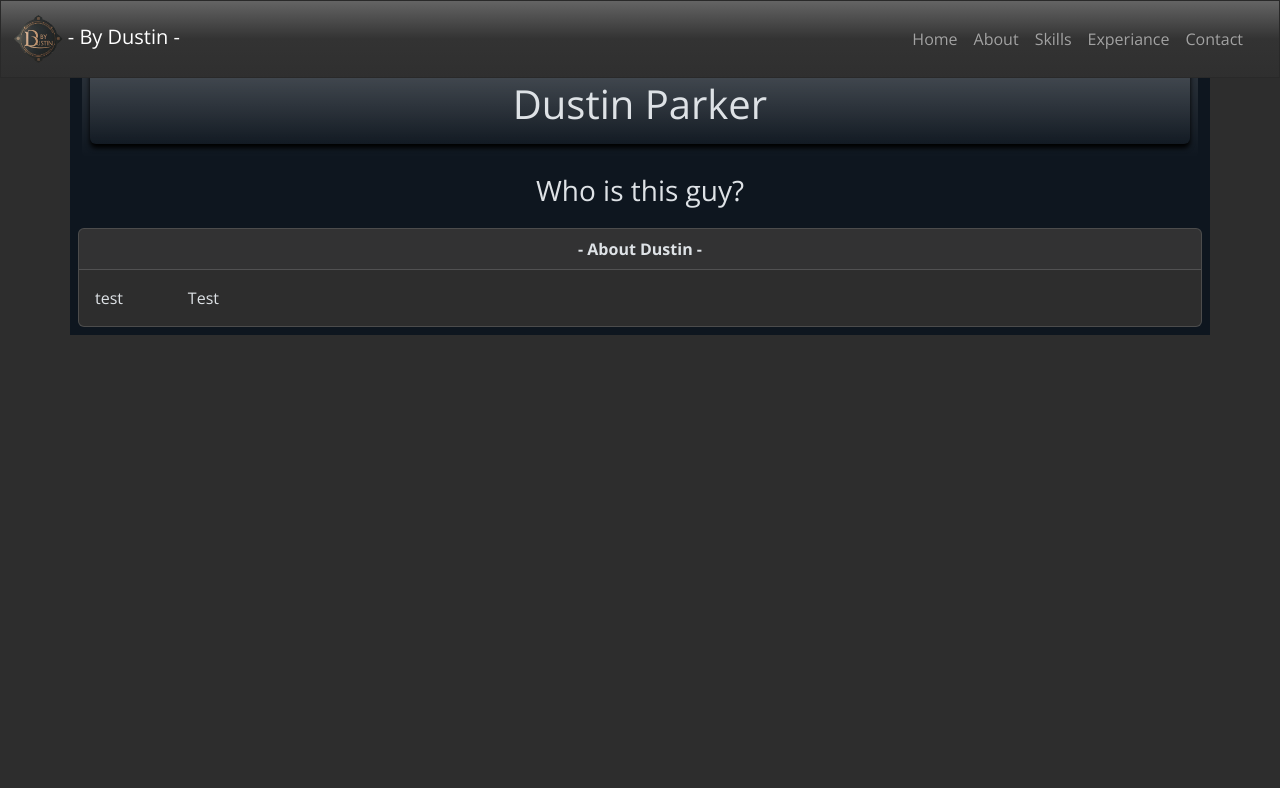
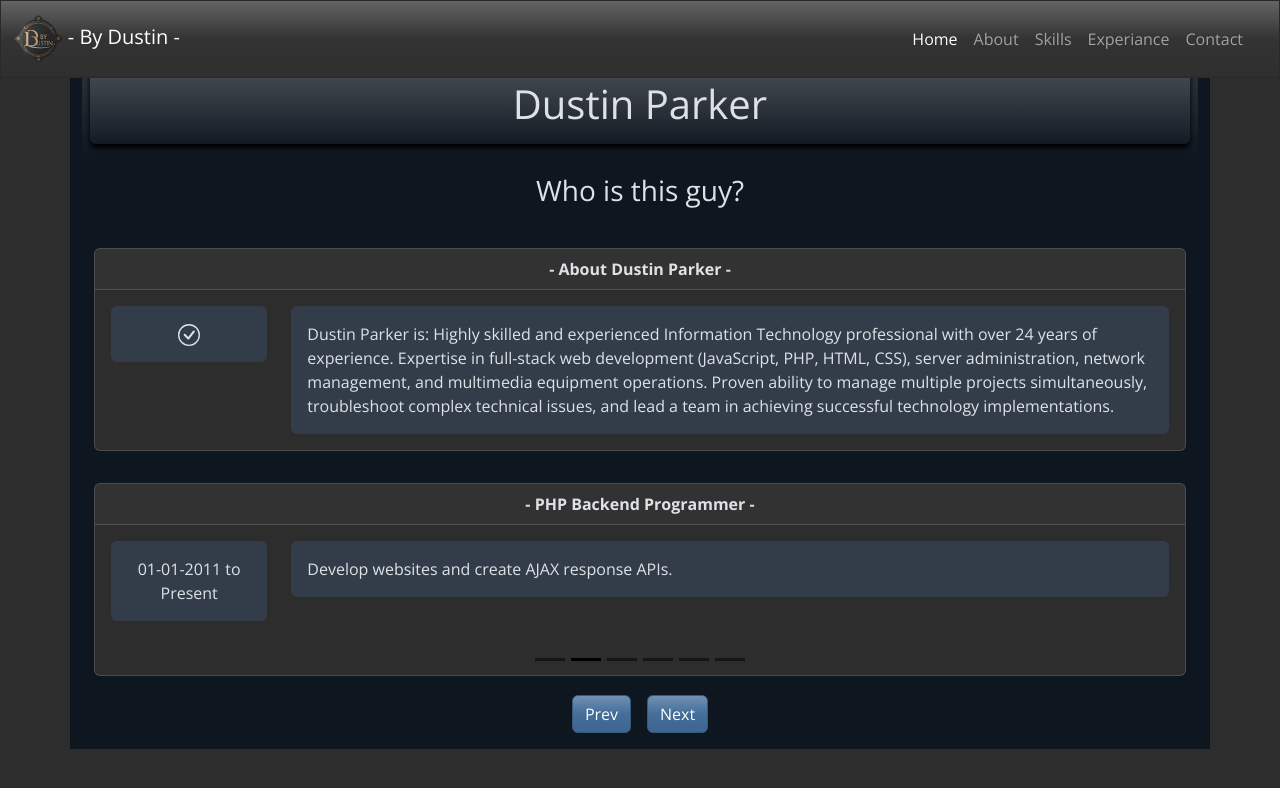
Before and after one commit to pagesbydustin/bydustin-portfolio, a React (Vite) app: page / in a window 1280 px wide. Shown: the top 788 px of the page. Built offline with nearby package versions, Linux system fonts and the light colour scheme.

Commit message:
upd experience

```diff
--- a/package.json
+++ b/package.json
@@ -15,6 +15,7 @@
     "react": "^18.3.1",
     "react-bootstrap": "^2.10.4",
     "react-dom": "^18.3.1",
+    "react-icons": "^5.3.0",
     "react-router": "^6.26.0",
     "react-router-dom": "^6.26.0"
   },
--- a/src/App.jsx
+++ b/src/App.jsx
@@ -6,17 +6,20 @@ import Resume from "./assets/Resume-Data_2024.json";
 
 function App() {
   const resumeData = Resume;
+  console.log(resumeData.Experience);
   const Person = {
     name: resumeData.Name,
     address: resumeData.Address,
     phone: resumeData.Phone,
     summary: resumeData["Professional Summary"],
-    social: { linkedIn: resumeData.LinkedIn },
+    links: resumeData.links,
+    store: (key, value) => {
+      sessionStorage.setItem(key, value);
+    },
   };
-  Person.store = (key, value) => {
-    sessionStorage.setItem(key, value);
-  };
-  Person.store("resume", JSON.stringify(Resume));
+
+  Person.store("person", JSON.stringify(Person));
+  Person.store("experience", JSON.stringify(resumeData.Experience));
 
   return (
     <>
--- a/src/assets/Resume-Data_2024.json
+++ b/src/assets/Resume-Data_2024.json
@@ -14,8 +14,8 @@
       "Company": "Hope Lutheran Church Temecula",
       "Location": "California, United States",
       "EmploymentType": "Part-time",
-      "StartDate": "2016-07-16",
-      "EndDate": "2024-08-02",
+      "StartDate": "07-16-2016",
+      "EndDate": "08-02-2024",
       "Description": "Solely responsible for all church technology, including IP phone systems, local network, computer and server management, online portal management (Office 365 environment), hybrid network environment, multimedia equipment. Lead the Multimedia department, overseeing all technology aspects of Sunday services and livestreams.",
       "Skills": [
         "Networking",
@@ -28,7 +28,7 @@
     {
       "Title": "PHP Backend Programmer",
       "Company": "Pages by Dustin",
-      "StartDate": "2011-01-01",
+      "StartDate": "01-01-2011",
       "EndDate": "Present",
       "Description": "Develop websites and create AJAX response APIs.",
       "Skills": [
@@ -46,8 +46,9 @@
     {
       "Title": "Front End Programmer",
       "Company": "Pages by Dustin",
-      "StartDate": "2011-01-01",
+      "StartDate": "01-01-2011",
       "EndDate": "Present",
+      "Description": "Programming many we standards starting after getting a degree in web development ",
       "Skills": [
         "JavaScript",
         "HTML",
@@ -63,7 +64,7 @@
       "Company": "Pages by Dustin",
       "Location": "California, United States",
       "EmploymentType": "Hybrid",
-      "StartDate": "2000-01-01",
+      "StartDate": "01-01-2000",
       "EndDate": "Present",
       "Description": "Working in JavaScript since 2000. Experienced with various frameworks and libraries, creating some custom libraries as well. Possess knowledge of additional front-end and back-end languages for full-stack development, enabling independent project completion.",
       "Skills": [
@@ -100,8 +101,8 @@
       "Title": "Lab Instructor",
       "Company": "Mt. San Jacinto College",
       "Location": "Mt san jacinto ca",
-      "StartDate": "2013-06-01",
-      "EndDate": "2015-07-01",
+      "StartDate": "06-01-2013",
+      "EndDate": "07-01-2015",
       "Description": "Community education lab instructor for Microsoft Office Suite.",
       "Skills": [
         "Microsoft Excel",
@@ -117,8 +118,8 @@
       "Title": "Network Administrator Assistant",
       "Company": "Mt. San Jacinto College",
       "Location": "Menifee ca.",
-      "StartDate": "2008-07-01",
-      "EndDate": "2010-06-01",
+      "StartDate": "07-01-2008",
+      "EndDate": "06-01-2010",
       "Description": "Responsible for school server maintenance and repair, student computer upkeep, and participation in the college's Remote Deployment Server system development.",
       "Skills": [
         "Operating Systems",
--- a/src/components/layout/BodyLayoutComponent.jsx
+++ b/src/components/layout/BodyLayoutComponent.jsx
@@ -1,45 +1,25 @@
-import { useState } from "react";
-import { Card, Col, ListGroup, ListGroupItem, Row } from "react-bootstrap";
+import { Col, Row } from "react-bootstrap";
+import ExperienceComponent from "./sections/ExperienceComponent";
+import AboutComponent from "./sections/AboutComponent";
 
 export default function BodyLayoutComponent() {
-  const [mouseIsOver, setMouseIsOver] = useState(null);
-
-  function setBgColor(item) {
-    setMouseIsOver(item);
-  }
-
   return (
     <>
       <div className={"container-flex-full my-2"}>
         <Row>
           <Col className=" p-2 col-100" lg={100}>
             <div className="align-center" id="home">
-              <h3 id="homeh3" style={{ textAlign: "Center" }}>
-                Who is this guy?
-              </h3>
+              <h3 style={{ textAlign: "Center" }}>Who is this guy?</h3>
             </div>
           </Col>
+        </Row>
+        <Row>
           <Col className="p-2 col-100">
-            <Card className="card-subtitle">
-              <Card.Header className="text-center">
-                <b>- About Dustin -</b>
-              </Card.Header>
-              <Card.Body>
-                <Row>
-                  <Col lg={1} md={12}>
-                    test
-                  </Col>
-                  <Col>Test</Col>
-                </Row>
-              </Card.Body>
-            </Card>
+            <AboutComponent show={true} />
+            <ExperienceComponent show={true} />
           </Col>
         </Row>
       </div>
     </>
   );
 }
-
-{
-  /**animate(home, { display: false });*/
-}
--- /dev/null
+++ b/src/components/layout/CardComponent.jsx
@@ -0,0 +1,31 @@
+import { useState } from "react";
+import { Card, Col, Collapse, Row } from "react-bootstrap";
+import { BsCheckCircle } from "react-icons/bs";
+
+export default function CardComponent({ props }) {
+  const [show, setShow] = useState(props.show);
+
+  return (
+    <Collapse in={show}>
+      <Card className="m-3">
+        <Card.Header className="text-center">
+          <b>- {props.title} -</b>
+        </Card.Header>
+        <Card.Body>
+          <Row>
+            <Col lg={2} md={12}>
+              <div className="rounded container p-3 bg-primary bg-opacity-25 text-center">
+                {props.id ? props.id : <BsCheckCircle size={22} />}
+              </div>
+            </Col>
+            <Col>
+              <div className="rounded container p-3 bg-primary bg-opacity-25">
+                {props.body}
+              </div>
+            </Col>
+          </Row>
+        </Card.Body>
+      </Card>
+    </Collapse>
+  );
+}
--- a/src/components/layout/NavigationComponent.jsx
+++ b/src/components/layout/NavigationComponent.jsx
@@ -1,16 +1,18 @@
+import { useState } from "react";
 import { Nav, Navbar, Container, Offcanvas } from "react-bootstrap";
 
 export default function NavigationComponent() {
+  const [activeEventKeyName, setActiveEventKeyName] = useState("home");
+
+  function registerLinkClicked(input) {
+    setActiveEventKeyName(input);
+  }
+
+  console.info(activeEventKeyName);
   return (
-    <Navbar
-      fixed="top"
-      key={"sm"}
-      expand={"sm"}
-      variant="dark"
-      className="bg-dark mb-3"
-    >
+    <Navbar fixed="top" expand={"sm"} variant="dark" className="bg-dark mb-3">
       <Container fluid>
-        <Navbar.Brand href="#">
+        <Navbar.Brand href="/">
           <img src="/logo.png" height={"50"} className="rounded-circle" />
           <span>{" - "}</span>By Dustin -{" "}
         </Navbar.Brand>
@@ -20,29 +22,49 @@ export default function NavigationComponent() {
           aria-labelledby={`offcanvasNavbarLabel-expand-sm`}
           placement="end"
         >
-          <Offcanvas.Header className="" closeButton>
-            <Offcanvas.Title className="" id={`offcanvasNavbarLabel-expand-sm`}>
+          <Offcanvas.Header closeButton>
+            <Offcanvas.Title id={`offcanvasNavbarLabel-expand-sm`}>
               Main Menu
             </Offcanvas.Title>
           </Offcanvas.Header>
           <Offcanvas.Body>
             <Nav
+              activeKey={activeEventKeyName}
               className="justify-content-end flex-grow-1 pe-3"
-              defaultActiveKey={"home"}
             >
-              <Nav.Link href="#home" key={"home"}>
+              <Nav.Link
+                href="#home"
+                eventKey={"home"}
+                onClick={() => registerLinkClicked("home")}
+              >
                 Home
               </Nav.Link>
-              <Nav.Link href="#about" key={"about"}>
+              <Nav.Link
+                href="#about"
+                eventKey={"about"}
+                onClick={() => registerLinkClicked("about")}
+              >
                 About
               </Nav.Link>
-              <Nav.Link href="#skills" key={"skills"}>
+              <Nav.Link
+                href="#skills"
+                eventKey={"skills"}
+                onClick={() => registerLinkClicked("skills")}
+              >
                 Skills
               </Nav.Link>
-              <Nav.Link href="#experiance" key={"experiance"}>
+              <Nav.Link
+                href="#experiance"
+                eventKey={"experiance"}
+                onClick={() => registerLinkClicked("experiance")}
+              >
                 Experiance
               </Nav.Link>
-              <Nav.Link href="#contact" key={"contact"}>
+              <Nav.Link
+                href="#contact"
+                eventKey={"contact"}
+                onClick={() => registerLinkClicked("contact")}
+              >
                 Contact
               </Nav.Link>
             </Nav>
--- /dev/null
+++ b/src/components/layout/sections/AboutComponent.jsx
@@ -0,0 +1,14 @@
+import CardComponent from "../CardComponent";
+
+export default function AboutComponent({ show }) {
+  const Person = JSON.parse(sessionStorage.getItem("person"));
+  return (
+    <CardComponent
+      props={{
+        title: "About " + Person.name,
+        body: Person.name + " is: " + Person.summary,
+        show: true,
+      }}
+    />
+  );
+}
--- /dev/null
+++ b/src/components/layout/sections/ExperienceComponent.jsx
@@ -0,0 +1,80 @@
+import { useState } from "react";
+import { Button, Card, Carousel, Collapse, Row, Col } from "react-bootstrap";
+import { BsCheckCircle } from "react-icons/bs";
+
+export default function ExperienceComponent({ show }) {
+  const Experience = JSON.parse(sessionStorage.getItem("experience"));
+
+  const [currentExperienceIndex, setCurrentExperienceIndex] = useState(0);
+
+  {
+    /** Go Forward */
+  }
+  const handleNextExperience = () => {
+    setCurrentExperienceIndex((prevIndex) => {
+      if (prevIndex < Experience.length - 1) {
+        return prevIndex + 1;
+      }
+      return 0;
+    });
+  };
+  {
+    /** Go Backward */
+  }
+  const handlePrevExperience = () => {
+    setCurrentExperienceIndex((prevIndex) => {
+      if (prevIndex > 0) {
+        return prevIndex - 1;
+      }
+      return Experience.length - 1;
+    });
+  };
+
+  return (
+    <>
+      <Carousel
+        interval={3000}
+        nextIcon={false}
+        prevIcon={false}
+        activeIndex={currentExperienceIndex}
+        onSelect={setCurrentExperienceIndex}
+      >
+        {Experience.map((experience, index) => (
+          <Carousel.Item key={index} style={{ height: "220px" }}>
+            <Card className="m-3">
+              <Card.Header className="text-center">
+                <b>- {experience.Title} -</b>
+              </Card.Header>
+              <Card.Body style={{ height: "150px" }}>
+                <Row>
+                  <Col lg={2} md={12}>
+                    <div className="rounded container p-3 bg-primary bg-opacity-25 text-center">
+                      {experience.StartDate ? (
+                        experience.StartDate + " to " + experience.EndDate
+                      ) : (
+                        <BsCheckCircle size={22} />
+                      )}
+                    </div>
+                  </Col>
+                  <Col>
+                    <div className="rounded container p-3 bg-primary bg-opacity-25">
+                      {experience.Description}
+                    </div>
+                  </Col>
+                </Row>
+              </Card.Body>
+            </Card>
+          </Carousel.Item>
+        ))}
+      </Carousel>
+      <div className="text-center">
+        <Button className="m-2" onClick={handlePrevExperience}>
+          Prev
+        </Button>
+        <Button className="m-2" onClick={handleNextExperience}>
+          Next
+        </Button>
+      </div>
+    </>
+  );
+}
```
Also changed, not shown: 1 other file (tests, documents, lock files or other folders).
